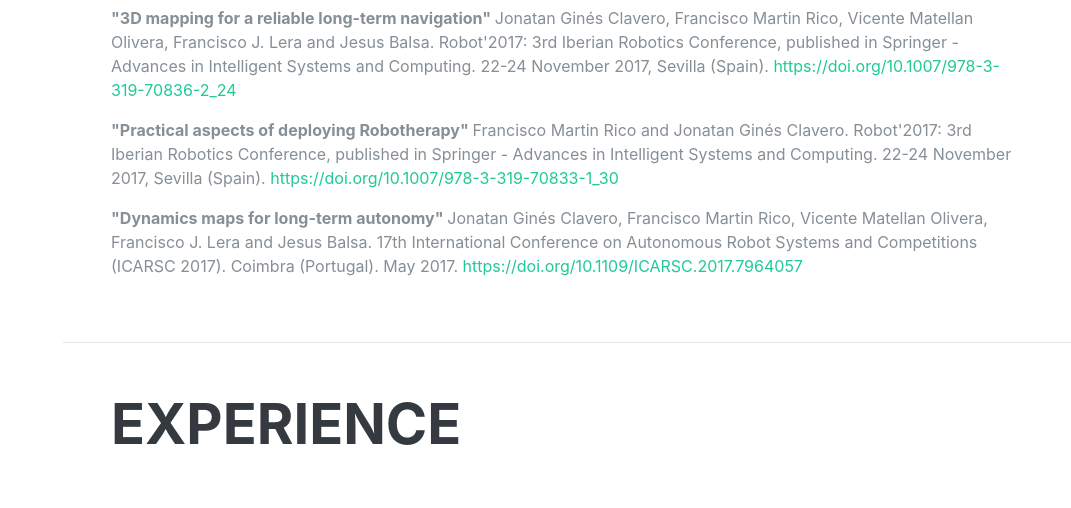
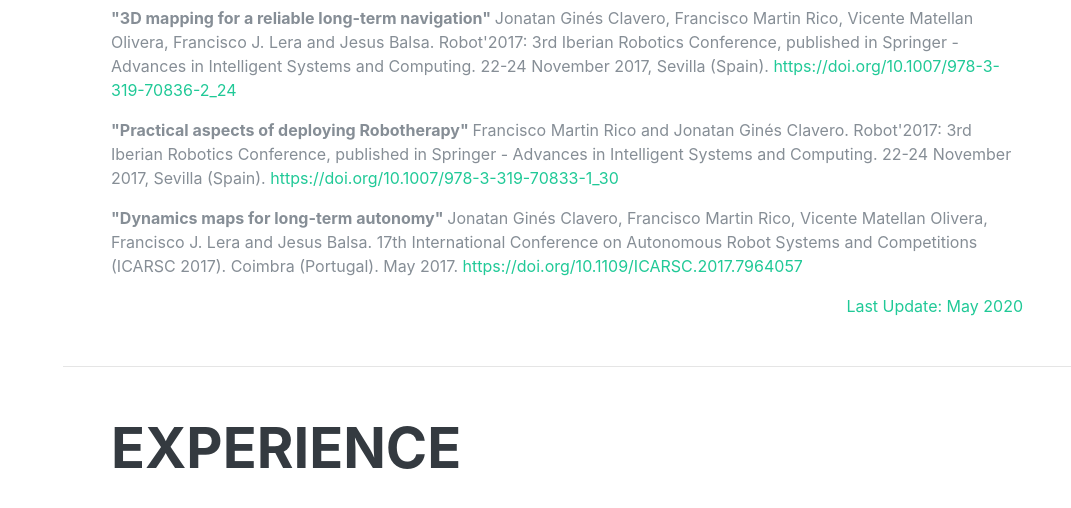
Before and after one commit to jginesclavero/jginesclavero.github.io, a Gatsby site: page / in a window 1280 px wide. Shown: the part 1961-2469 px from the top of the page, without its empty margins (209-1280 px from the left). Built offline with nearby package versions, Linux system fonts and the light colour scheme; Gatsby itself is replaced by a stand-in of ours; a web font is replaced by a local one.

Commit message:
add last update ref

```diff
--- a/src/pages/index.js
+++ b/src/pages/index.js
@@ -90,6 +90,9 @@ const IndexPage = () => (
           <p>
             <b>"Dynamics maps for long-term autonomy" </b> Jonatan Ginés Clavero, Francisco Martin Rico, Vicente Matellan Olivera, Francisco J. Lera and Jesus Balsa. 17th International Conference on Autonomous Robot Systems and Competitions (ICARSC 2017). Coimbra (Portugal). May 2017. <a href="https://doi.org/10.1109/ICARSC.2017.7964057">https://doi.org/10.1109/ICARSC.2017.7964057</a>
           </p>
+          <div className="resume-date text-md-right">
+            <span className="text-primary">Last Update: May 2020</span>
+          </div>
         </div>
       </section>
 
```
